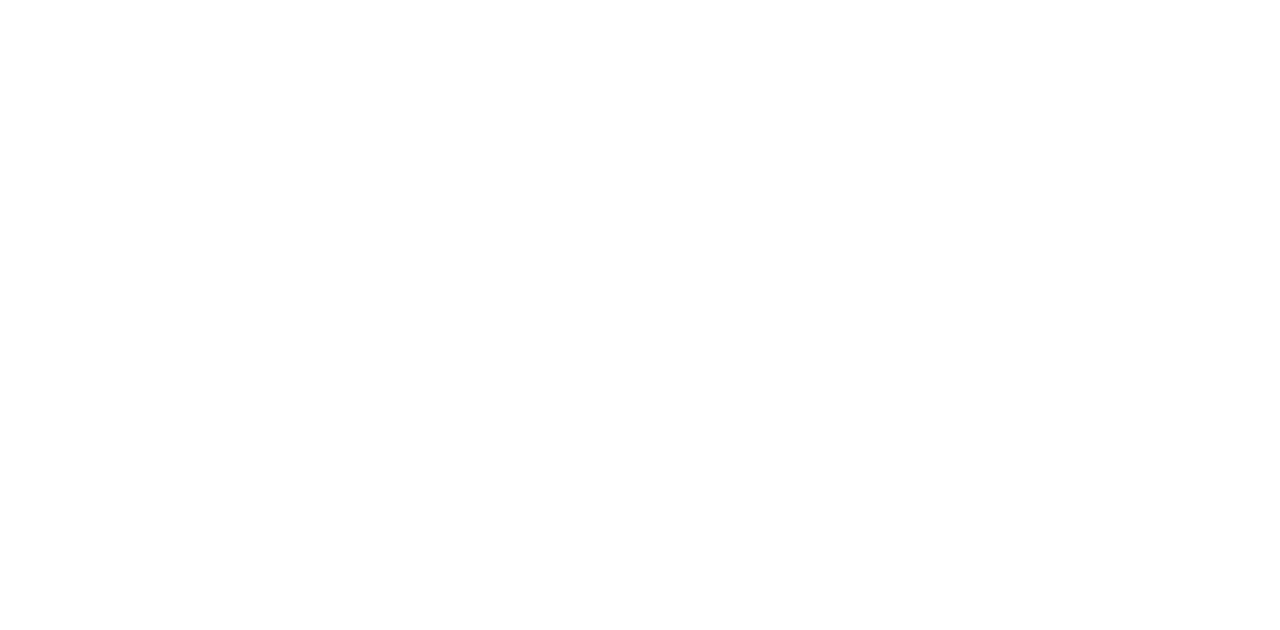
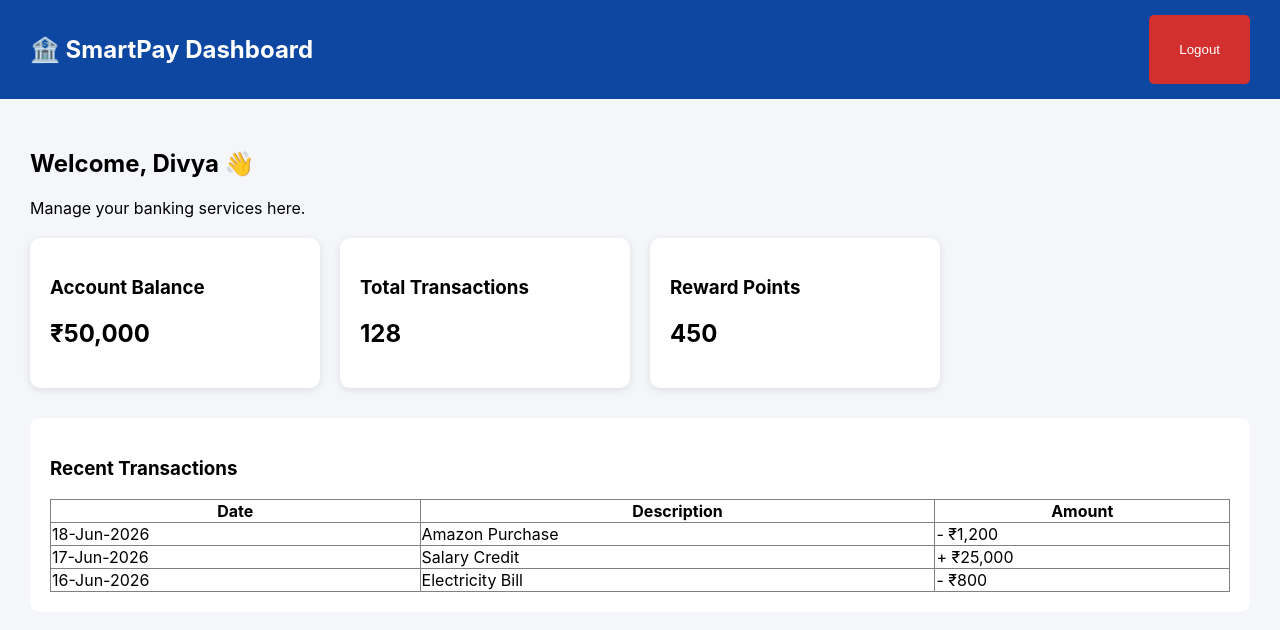
Before and after one commit to divyarathod3/CorePaymentLedger, a React (Create React App) app: page /dashboard in a window 1280 px wide. Before the commit this address had no page. Shown: the top 630 px of the page. Built offline with nearby package versions, Linux system fonts and the light colour scheme.

Commit message:
Added dashboard and logout functionality

```diff
--- a/src/App.css
+++ b/src/App.css
@@ -93,3 +93,45 @@
 .links a:hover {
   text-decoration: underline;
 }
+body {
+  margin: 0;
+  font-family: Arial, sans-serif;
+  background: linear-gradient(135deg, #1e3c72, #2a5298);
+}
+
+.login-container {
+  width: 400px;
+  margin: 80px auto;
+  background: white;
+  padding: 30px;
+  border-radius: 10px;
+  box-shadow: 0px 0px 15px rgba(0,0,0,0.3);
+}
+
+.login-title {
+  text-align: center;
+  color: #1e3c72;
+}
+
+input {
+  width: 100%;
+  padding: 10px;
+  margin-top: 8px;
+  margin-bottom: 15px;
+  border: 1px solid #ccc;
+  border-radius: 5px;
+}
+
+.login-btn {
+  width: 100%;
+  background: #1e3c72;
+  color: white;
+  padding: 12px;
+  border: none;
+  border-radius: 5px;
+  cursor: pointer;
+}
+
+.login-btn:hover {
+  background: #2a5298;
+}
--- a/src/App.js
+++ b/src/App.js
@@ -1,9 +1,11 @@
 import React from "react";
 import { BrowserRouter, Routes, Route } from "react-router-dom";
+
 
 import LoginPage from "./pages/LoginPage";
 import SignUpPage from "./pages/SignUpPage";
 import ForgotPasswordPage from "./pages/ForgotPasswordPage";
+import DashboardPage from "./pages/DashboardPage";
 
 function App() {
   return (
@@ -15,6 +17,9 @@
           path="/forgot-password"
           element={<ForgotPasswordPage />}
         />
+        <Route path="/dashboard"
+        element={<DashboardPage />}
+        />
       </Routes>
     </BrowserRouter>
   );
--- /dev/null
+++ b/src/pages/DashboardPage.js
@@ -0,0 +1,152 @@
+import React from "react";
+import { useNavigate } from "react-router-dom";
+
+function DashboardPage() {
+  const navigate = useNavigate();
+  return (
+    <div style={{ backgroundColor: "#f4f6f9", minHeight: "100vh" }}>
+      {/* Header */}
+      <div
+        style={{
+          backgroundColor: "#0d47a1",
+          color: "white",
+          padding: "15px 30px",
+          display: "flex",
+          justifyContent: "space-between",
+        }}
+      >
+        <h2>🏦 SmartPay Dashboard</h2>
+        <button
+          style={{
+            backgroundColor: "#d32f2f",
+            color: "white",
+            border: "none",
+            padding: "10px 15px",
+            borderRadius: "5px",
+            cursor: "pointer",
+          }}
+        >
+          <button
+   onClick={() => {
+    alert("Logged out successfully!");
+    navigate("/");
+  }}
+  style={{
+    backgroundColor: "#d32f2f",
+    color: "white",
+    border: "none",
+    padding: "10px 15px",
+    borderRadius: "5px",
+    cursor: "pointer",
+  }}
+>
+  Logout
+</button>
+        </button>
+      </div>
+
+      {/* Welcome */}
+      <div style={{ padding: "30px" }}>
+        <h2>Welcome, Divya 👋</h2>
+        <p>Manage your banking services here.</p>
+
+        {/* Cards */}
+        <div
+          style={{
+            display: "flex",
+            gap: "20px",
+            marginTop: "20px",
+            flexWrap: "wrap",
+          }}
+        >
+          <div
+            style={{
+              background: "white",
+              padding: "20px",
+              width: "250px",
+              borderRadius: "10px",
+              boxShadow: "0 2px 8px rgba(0,0,0,0.1)",
+            }}
+          >
+            <h3>Account Balance</h3>
+            <h2>₹50,000</h2>
+          </div>
+
+          <div
+            style={{
+              background: "white",
+              padding: "20px",
+              width: "250px",
+              borderRadius: "10px",
+              boxShadow: "0 2px 8px rgba(0,0,0,0.1)",
+            }}
+          >
+            <h3>Total Transactions</h3>
+            <h2>128</h2>
+          </div>
+
+          <div
+            style={{
+              background: "white",
+              padding: "20px",
+              width: "250px",
+              borderRadius: "10px",
+              boxShadow: "0 2px 8px rgba(0,0,0,0.1)",
+            }}
+          >
+            <h3>Reward Points</h3>
+            <h2>450</h2>
+          </div>
+        </div>
+
+        {/* Recent Transactions */}
+        <div
+          style={{
+            background: "white",
+            marginTop: "30px",
+            padding: "20px",
+            borderRadius: "10px",
+          }}
+        >
+          <h3>Recent Transactions</h3>
+
+          <table
+            border="1"
+            width="100%"
+            style={{ borderCollapse: "collapse" }}
+          >
+            <thead>
+              <tr>
+                <th>Date</th>
+                <th>Description</th>
+                <th>Amount</th>
+              </tr>
+            </thead>
+
+            <tbody>
+              <tr>
+                <td>18-Jun-2026</td>
+                <td>Amazon Purchase</td>
+                <td>- ₹1,200</td>
+              </tr>
+
+              <tr>
+                <td>17-Jun-2026</td>
+                <td>Salary Credit</td>
+                <td>+ ₹25,000</td>
+              </tr>
+
+              <tr>
+                <td>16-Jun-2026</td>
+                <td>Electricity Bill</td>
+                <td>- ₹800</td>
+              </tr>
+            </tbody>
+          </table>
+        </div>
+      </div>
+    </div>
+  );
+}
+
+export default DashboardPage;
--- a/src/pages/ForgotPasswordPage.js
+++ b/src/pages/ForgotPasswordPage.js
@@ -4,7 +4,7 @@
 function ForgotPasswordPage() {
 
   const handleReset = () => {
-    alert("Password Reset Link Sent Successfully!");
+    alert("Password reset link has been sent to your email.");
   };
 
   return (
@@ -63,6 +63,9 @@
         >
           Send Reset Link
         </button>
+        <button onClick={handleReset}>
+          Reset Password
+        </button>
 
         <div style={{ marginTop: "15px" }}>
           <Link to="/">Back to Login</Link>
--- a/src/pages/LoginPage.jsx
+++ b/src/pages/LoginPage.jsx
@@ -1,139 +1,195 @@
-import React from "react";
-import { Link } from "react-router-dom";
+import React, { useState } from "react";
+import { Link, useNavigate } from "react-router-dom";
 
 function LoginPage() {
+  const [username, setUsername] = useState("");
+  const [password, setPassword] = useState("");
+  const navigate = useNavigate();
 
-  const handleLogin = () => {
-    alert("Login Successful! Welcome to SmartPay Banking Portal.");
+  const handleLogin = (e) => {
+    e.preventDefault();
+
+    if (!username || !password) {
+      alert("Please enter Username and Password");
+      return;
+    }
+
+    alert("Login Successful!");
+
+    navigate("/dashboard");
+
   };
 
   const handleReset = () => {
-    document.getElementById("username").value = "";
-    document.getElementById("password").value = "";
+    setUsername("");
+    setPassword("");
+    alert("Form has been reset successfully.");
   };
 
   return (
     <div
       style={{
+        backgroundColor: "#eaf2ff",
         minHeight: "100vh",
-        backgroundColor: "#f4f4f4",
-        padding: "20px",
+        display: "flex",
+        justifyContent: "center",
+        alignItems: "center",
       }}
     >
       <div
         style={{
-          backgroundColor: "#0d5ea6",
+          width: "850px",
+          background: "#fff",
+          borderRadius: "10px",
+          overflow: "hidden",
+          boxShadow: "0 4px 12px rgba(0,0,0,0.2)",
+        }}
+      >
+        {/* Header */}
+        <div
+          style={{
+            backgroundColor: "#0d47a1",
             color: "white",
             padding: "15px",
             textAlign: "center",
-          fontSize: "24px",
-          fontWeight: "bold",
           }}
         >
-        SmartPay Banking Portal
+          <h2>🏦 SmartPay Internet Banking</h2>
         </div>
 
         <div
           style={{
             display: "flex",
-          width: "80%",
-          margin: "30px auto",
-          backgroundColor: "white",
-          boxShadow: "0px 0px 10px rgba(0,0,0,0.2)",
-        }}
-      >
-        <div
-          style={{
-            width: "40%",
             padding: "30px",
           }}
         >
-          <h2>Login</h2>
+          {/* Left Side */}
+          <div style={{ flex: 1 }}>
+            <h3 style={{ color: "#0d47a1" }}>Login</h3>
 
+            <form onSubmit={handleLogin}>
+              <div style={{ marginBottom: "15px" }}>
                 <label>Username</label>
+                <br />
                 <input
-            id="username"
                   type="text"
+                  value={username}
+                  onChange={(e) => setUsername(e.target.value)}
                   placeholder="Enter Username"
                   style={{
-              width: "100%",
+                    width: "90%",
                     padding: "10px",
-              marginTop: "5px",
-              marginBottom: "15px",
+                    border: "1px solid #ccc",
+                    borderRadius: "5px",
                   }}
                 />
+              </div>
 
+              <div style={{ marginBottom: "15px" }}>
                 <label>Password</label>
+                <br />
                 <input
-            id="password"
                   type="password"
+                  value={password}
+                  onChange={(e) => setPassword(e.target.value)}
                   placeholder="Enter Password"
                   style={{
-              width: "100%",
+                    width: "90%",
                     padding: "10px",
-              marginTop: "5px",
-              marginBottom: "15px",
+                    border: "1px solid #ccc",
+                    borderRadius: "5px",
                   }}
                 />
+              </div>
 
-          <div style={{ marginTop: "20px" }}>
               <button
-              onClick={handleLogin}
+                type="submit"
                 style={{
-                backgroundColor: "#0d5ea6",
+                  backgroundColor: "#0d47a1",
                   color: "white",
                   border: "none",
                   padding: "10px 20px",
+                  borderRadius: "5px",
+                  cursor: "pointer",
                   marginRight: "10px",
-                cursor: "pointer",
                 }}
               >
                 Login
               </button>
 
               <button
+                type="button"
                 onClick={handleReset}
                 style={{
-                backgroundColor: "gray",
+                  backgroundColor: "#d32f2f",
                   color: "white",
                   border: "none",
                   padding: "10px 20px",
+                  borderRadius: "5px",
                   cursor: "pointer",
                 }}
               >
                 Reset
               </button>
-          </div>
+            </form>
 
-          <div
+            {/* Sign Up and Forgot Password Same Line */}
+            <div style={{ marginTop: "20px" }}>
+              <Link
+                to="/signup"
                 style={{
-              marginTop: "20px",
-              display: "flex",
-              justifyContent: "space-between",
+                  color: "#0d47a1",
+                  textDecoration: "none",
+                  fontWeight: "bold",
                 }}
               >
-            <Link to="/signup">Sign Up</Link>
+                Sign Up
+              </Link>
 
-            <Link to="/forgot-password">
+              <span style={{ margin: "0 10px" }}>|</span>
+
+              <Link
+                to="/forgot-password"
+                style={{
+                  color: "#d32f2f",
+                  textDecoration: "none",
+                  fontWeight: "bold",
+                }}
+              >
                 Forgot Password?
               </Link>
             </div>
           </div>
 
+          {/* Right Side */}
           <div
             style={{
-            width: "60%",
+              flex: 1,
+              display: "flex",
+              justifyContent: "center",
+              alignItems: "center",
             }}
           >
             <img
-            src="https://images.unsplash.com/photo-1556740749-887f6717d7e4"
+              src="https://images.unsplash.com/photo-1516321318423-f06f85e504b3?w=800"
               alt="Banking"
               style={{
                 width: "100%",
-              height: "100%",
-              objectFit: "cover",
+                borderRadius: "10px",
               }}
             />
+          </div>
+        </div>
+
+        {/* Footer */}
+        <div
+          style={{
+            backgroundColor: "#f5f5f5",
+            textAlign: "center",
+            padding: "10px",
+          }}
+        >
+          © 2026 SmartPay Banking Services
         </div>
       </div>
     </div>
```
Lines whose indentation alone changed are shown as unchanged.
